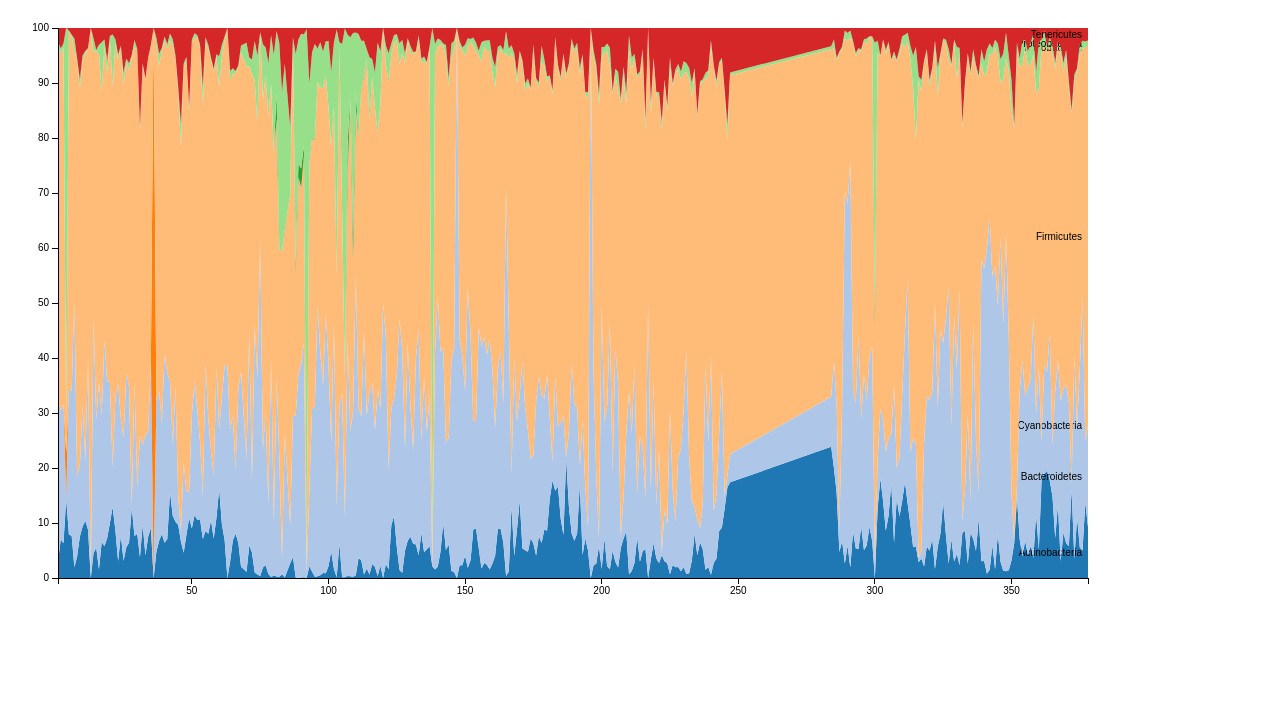
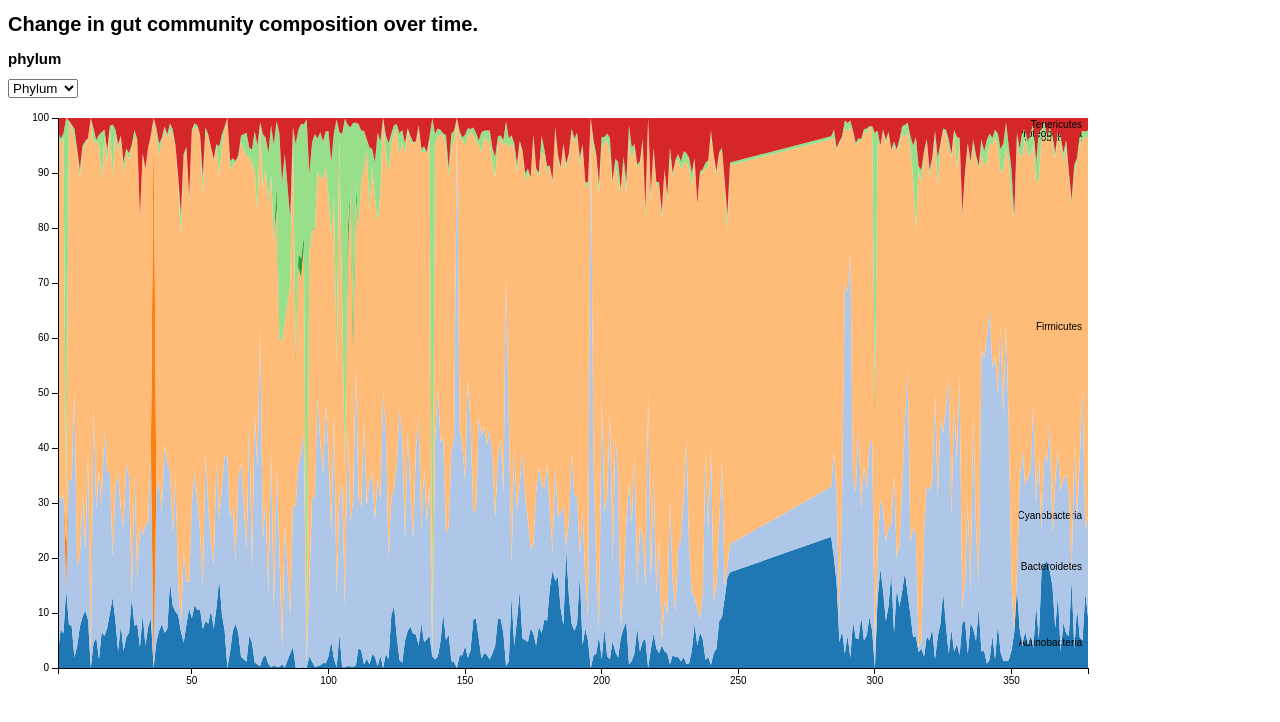
Before and after one commit to CSE512-15S/a3-cnoecker-engal-cmcn, a plain HTML site: page test_area.html in a window 1280 px wide. Drawn offline with nearby package versions, Linux system fonts and the light colour scheme.

Commit message:
Added a button to choose phylogenetic level
Added a dropdown box and a javascript variable to hold the level

```diff
--- a/test_area.html
+++ b/test_area.html
@@ -19,9 +19,38 @@ body {
 
 </style>
 <body>
+
+
+<h1> Change in gut community composition over time.</h1>
+
+<nav>
+<h2 id="demo">phylum</h2>
+
+<select id="phylLevelSelect" onchange="changephylo()">
+	<option value="phylum" selected="selected">Phylum</option>
+	<option value="class">Class</option>
+	<option value="order">Order</option>
+	<option value="family">Family</option>
+	<option value="genus">Genus</option>
+	<option value="species">Species</option>
+</select>
+</nav>
+
+
+
+
+
+
 <script src="http://d3js.org/d3.v3.js"></script>
 <script>
 
+// can switch this variable to be numeric if it would be easier
+var phyloLevel = "phylum";
+
+function changephylo() {
+	phyloLevel = document.getElementById("phylLevelSelect").value;
+	document.getElementById("demo").innerHTML = phyloLevel;
+}
 
 var margin = {top: 20, right: 20, bottom: 30, left: 50},
     width = 1100 - margin.left - margin.right,
@@ -114,3 +143,5 @@ d3.tsv("DonorA_phylum_relAbund.txt", function(error, data) {
 });
 
 </script>
+
+</body>
```
